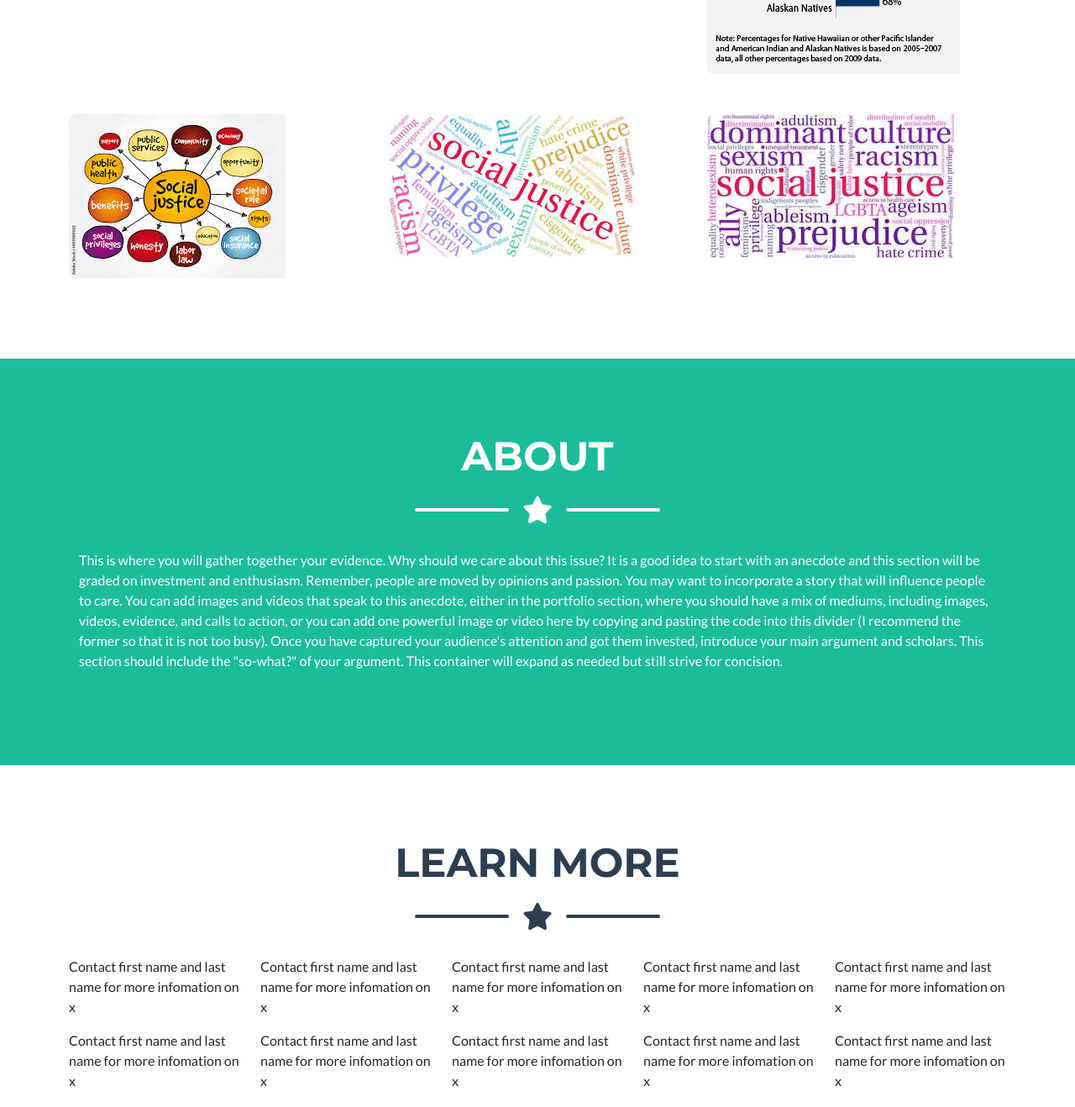
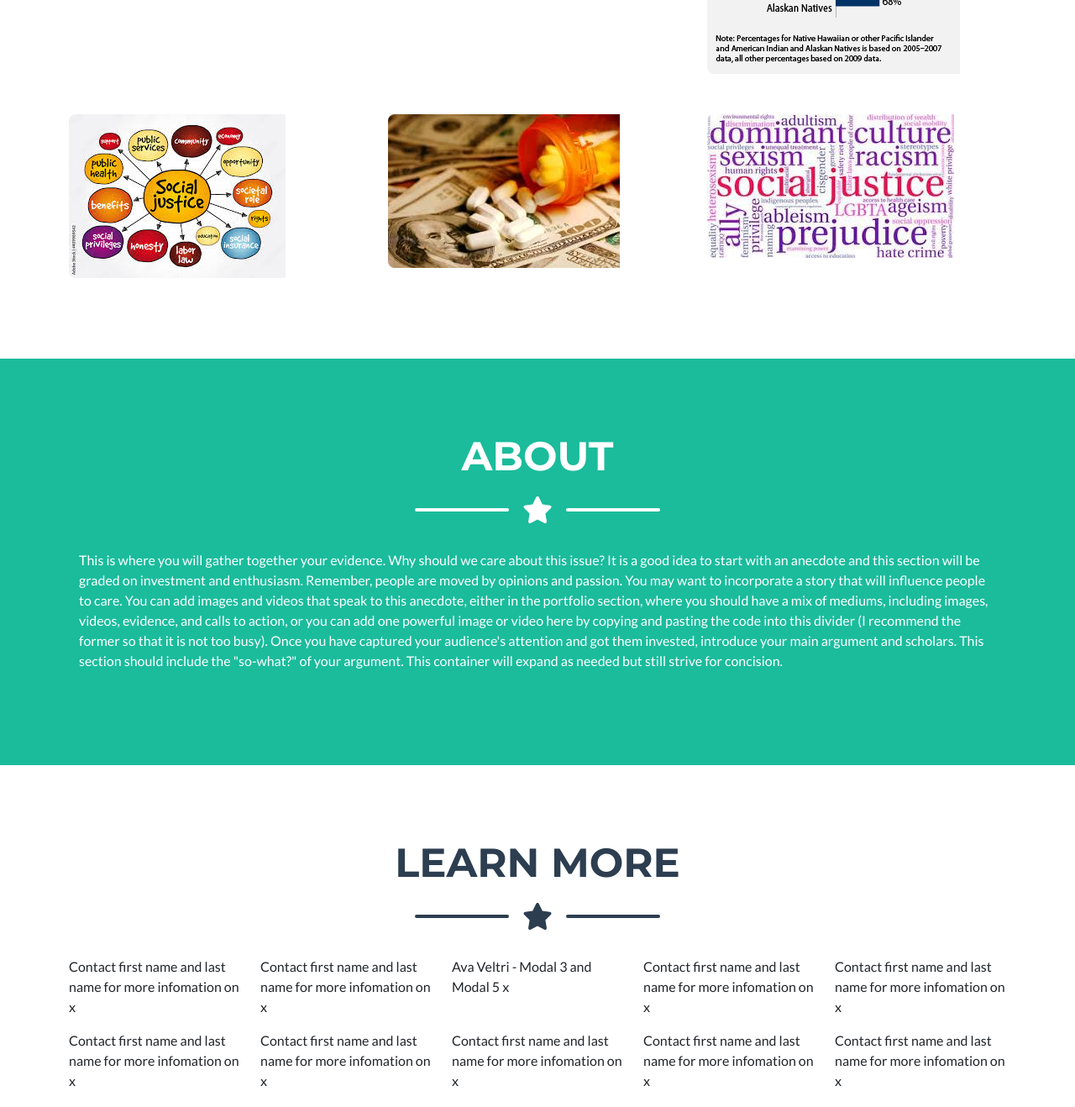
Before and after one commit to ISS210Sec001Team13/ISS210Sec01Team13, a plain HTML site: page index.html in a window 1280 px wide. Shown: the part 1000-2318 px from the top of the page at 84% size. Drawn offline with nearby package versions, Linux system fonts and the light colour scheme.

Commit message:
Update index.html

```diff
--- a/index.html
+++ b/index.html
@@ -106,7 +106,7 @@
                             <div class="portfolio-item-caption d-flex align-items-center justify-content-center h-100 w-100">
                                 <div class="portfolio-item-caption-content text-center text-white"><i class="fas fa-plus fa-3x"></i></div>
                             </div>
-                            <img class="img-fluid" src="assets/img/portfolio/SJImage5.png" alt="..." />
+                            <img class="img-fluid" src="assets/img/portfolio/images.jpeg" alt="..." />
                         </div>
                     </div>
                     <!-- Involved Item 6-->
@@ -154,7 +154,7 @@
                 <div class="row justify-content-center">
                     <div class="col-sm"><p>Contact first name and last name for more infomation on x</p></div>
                     <div class="col-sm"><p>Contact first name and last name for more infomation on x</p></div>
-                    <div class="col-sm"><p>Contact first name and last name for more infomation on x</p></div>
+                    <div class="col-sm"><p>Ava Veltri -  Modal 3 and Modal 5 x</p></div>
                     <div class="col-sm"><p>Contact first name and last name for more infomation on x</p></div>
                     <div class="col-sm"><p>Contact first name and last name for more infomation on x</p></div>
                 </div>
```
